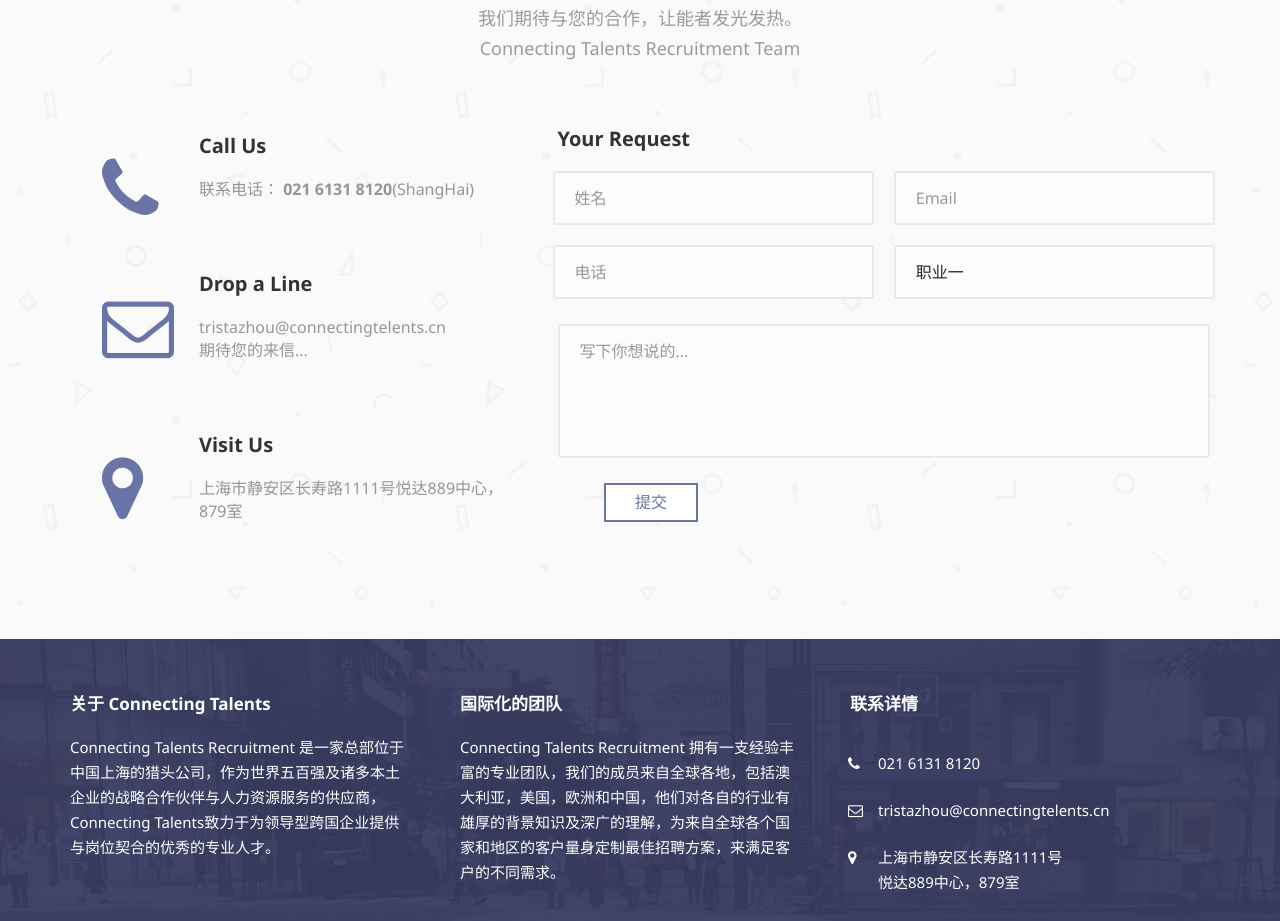
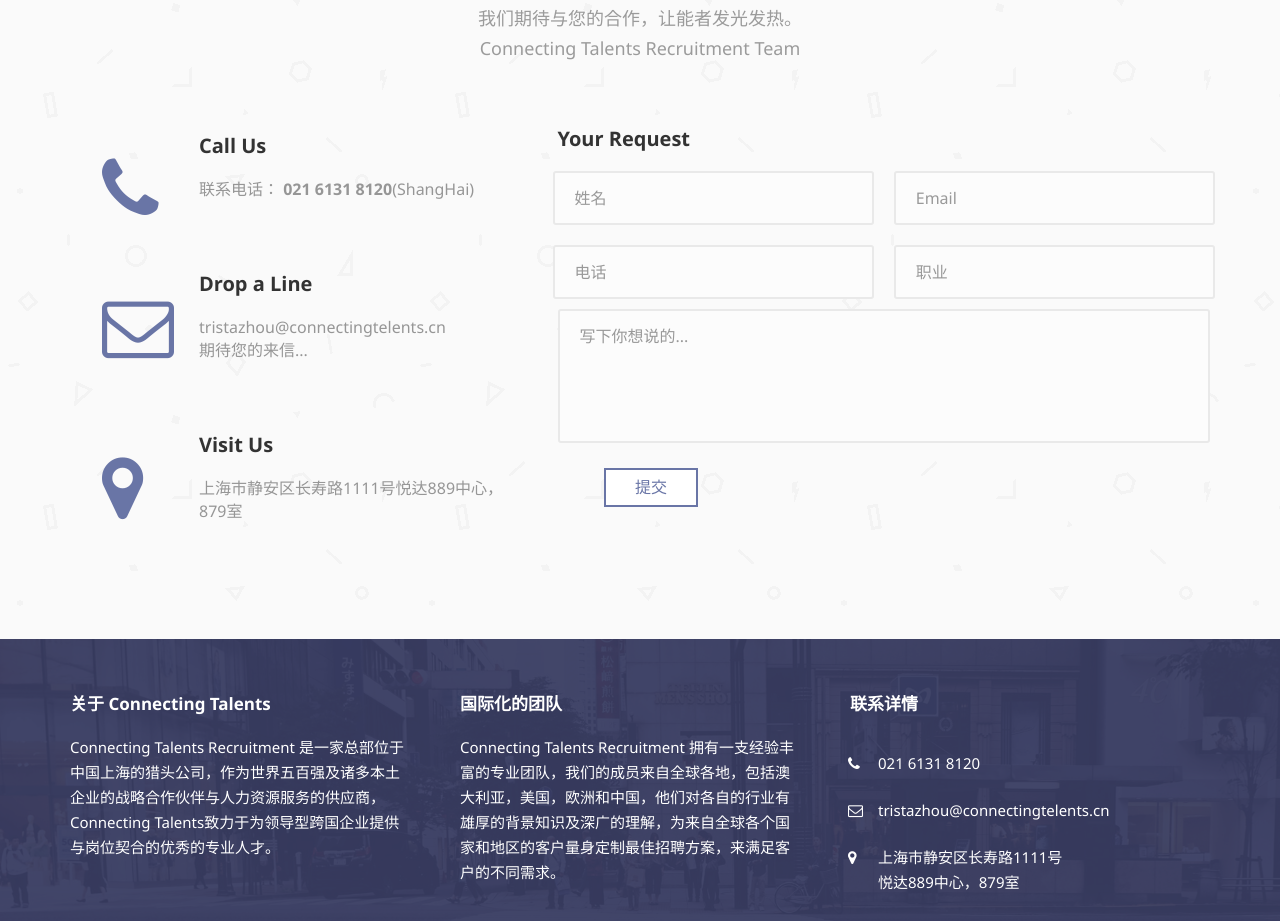
Before and after one commit to TuskiEnd/atomic, a plain HTML site: page index.html in a window 1280 px wide. Shown: the part 7431-8352 px from the top of the page. Drawn offline with Linux system fonts and the light colour scheme; files whose address does not match are found by name.

Commit message:
职位选择该输入框

```diff
--- a/index.html
+++ b/index.html
@@ -1001,7 +1001,7 @@
                         <form class="am-form">
                             <div class="am-g">
                                 <div class="am-u-md-6">
-                                    <input type="email" class="" id="doc-ipt-email-1" placeholder="姓名">
+                                    <input type="text" class="" id="doc-ipt-email-1" placeholder="姓名">
                                 </div>
                                 <div class="am-u-md-6">
                                     <input type="email" class="" id="doc-ipt-email-2" placeholder="Email">
@@ -1010,19 +1010,22 @@
 
                             <div class="am-g">
                                 <div class="am-u-md-6">
-                                    <input type="email" class="" id="doc-ipt-email-3" placeholder="电话">
+                                    <input type="text" class="" id="doc-ipt-email-3" placeholder="电话">
                                 </div>
                                 <div class="am-u-md-6">
-                                    <div class="am-form-group" style="background: #fcfcfc;">
-                                        <select id="doc-select-1"
-                                                style="width: 100%;font-size: 16px;line-height: 20px;padding: 15px 20px;border-radius: 3px;color: #262626;border: 2px solid #e9e9e9;">
-                                            <option value="option1">职业一</option>
-                                            <option value="option2">职业二</option>
-                                            <option value="option3">职业三</option>
-                                        </select>
-                                        <span class="am-form-caret"></span>
-                                    </div>
+                                    <input type="text" class="" id="job" placeholder="职业">
                                 </div>
+                                <!--<div class="am-u-md-6">-->
+                                <!--<div class="am-form-group" style="background: #fcfcfc;">-->
+                                <!--<select id="doc-select-1"-->
+                                <!--style="width: 100%;font-size: 16px;line-height: 20px;padding: 15px 20px;border-radius: 3px;color: #262626;border: 2px solid #e9e9e9;">-->
+                                <!--<option value="option1">职业一</option>-->
+                                <!--<option value="option2">职业二</option>-->
+                                <!--<option value="option3">职业三</option>-->
+                                <!--</select>-->
+                                <!--<span class="am-form-caret"></span>-->
+                                <!--</div>-->
+                                <!--</div>-->
                             </div>
 
                             <div class=am-g>
```
Also changed, not shown: index_en.html (+14 -11 lines).
